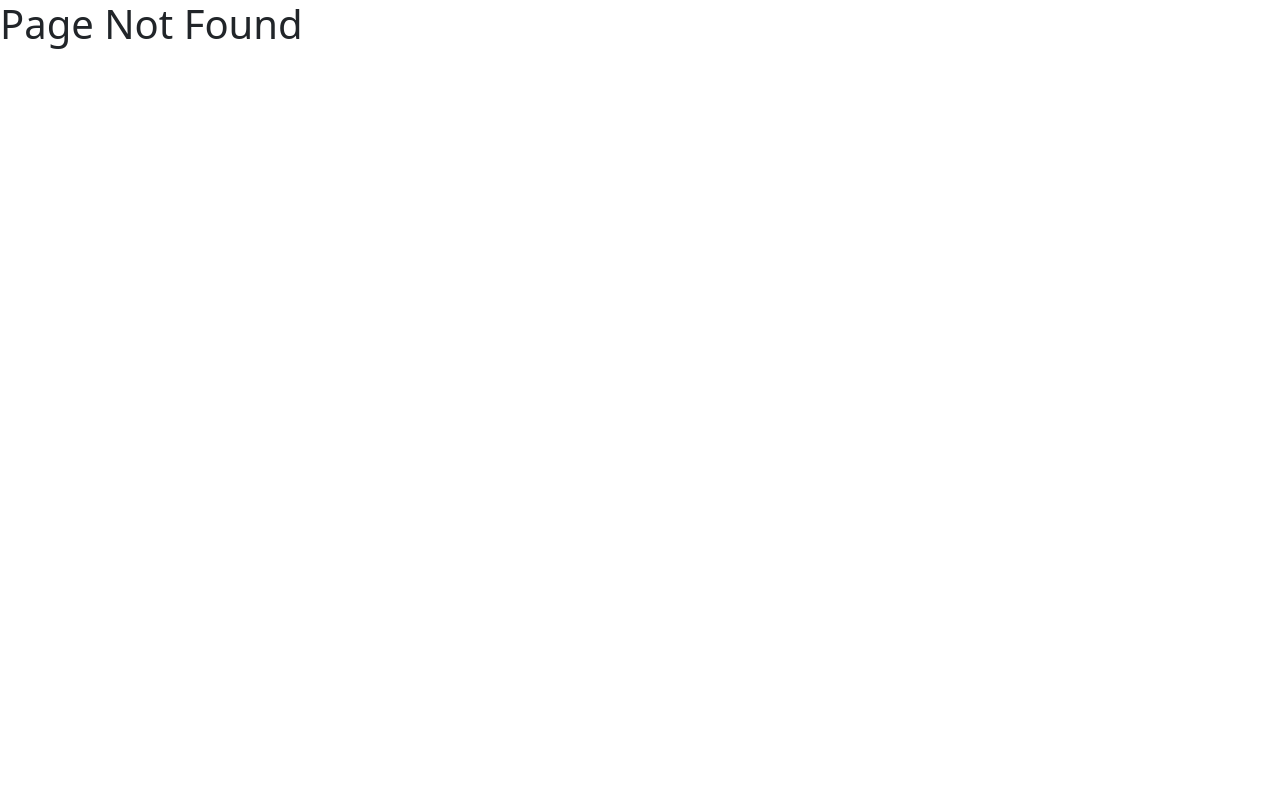
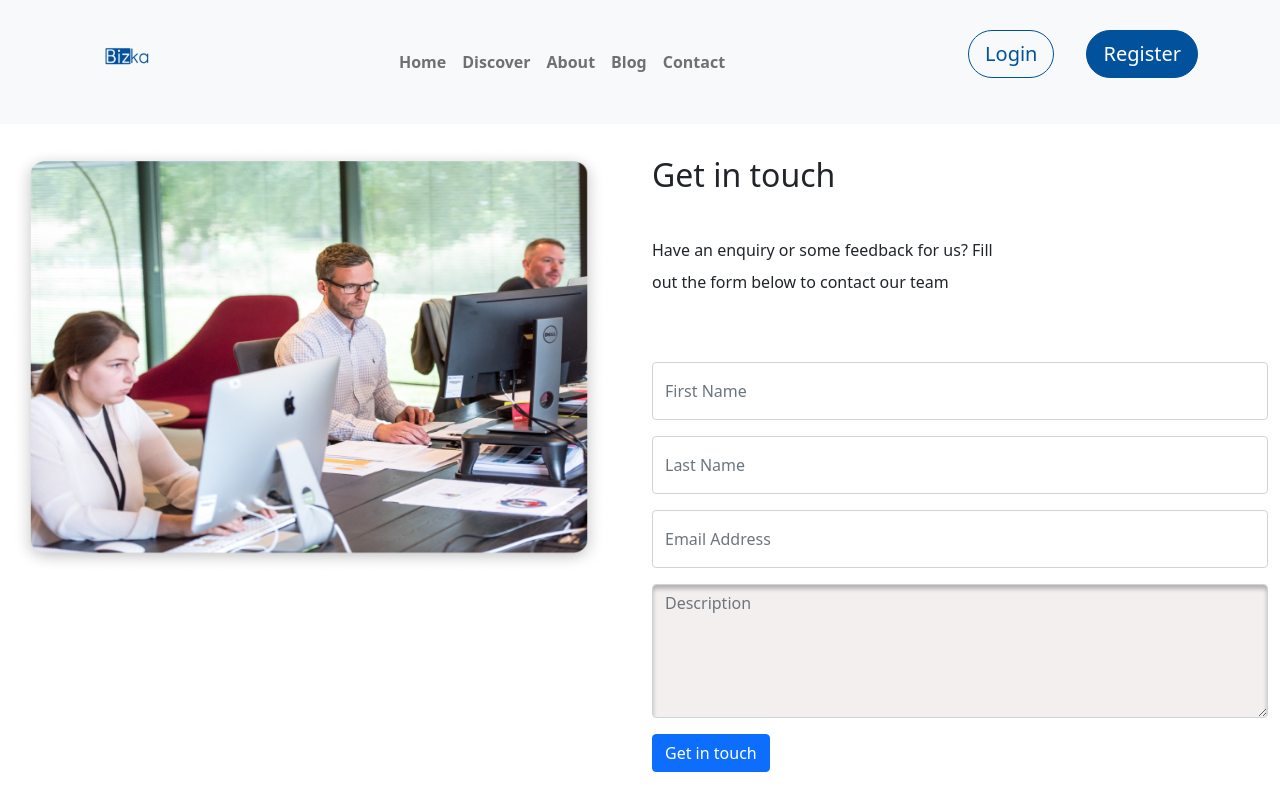
Before and after one commit to Bizkaofficial/bizzy-gallop, a React (Create React App) app: page /contact in a window 1280 px wide. Before the commit this address had no page. Built offline with nearby package versions, Linux system fonts and the light colour scheme.

Commit message:
change aboutus to contact

```diff
--- a/src/App.js
+++ b/src/App.js
@@ -6,7 +6,7 @@ import About from "./pages/About";
 import UserProfile from "./pages/UserProfile";
 import Blog  from "./pages/Blog";
 import Discover from "./pages/Discover";
-import AboutUS from "./pages/AboutUs";
+import Contact from "./pages/Contact";
 
 const App = () => {
   return (
@@ -22,8 +22,8 @@ const App = () => {
         <Route path="/about" caseSensitive="false" element={<About />} />
         <Route path="/discover" caseSensitive="false" element={<Discover />} />
         <Route path="/blog" caseSensitive="false" element={<Blog />} />
-        < Route path="/aboutus" caseSensitive="false" element={<AboutUS />} />
         <Route path="/discover" caseSensitive="false" element={<Discover />} />
+        <Route path='/contact' element={<Contact />} />
         <Route path="*" element={<h1>Page Not Found </h1>} />
       </Routes>
     </>
--- a/src/layouts/Navbar.js
+++ b/src/layouts/Navbar.js
@@ -48,7 +48,7 @@ const Navbar = () => {
               </Link>
             </li>
             <li className="nav-item active">
-              <Link className="nav-link" to="/">
+              <Link className="nav-link" to="/contact">
                 <strong> Contact</strong>
               </Link>
             </li>
--- a/src/pages/AboutUs.js
+++ b/src/pages/Contact.js
@@ -1,7 +1,10 @@
 import Aboutus from "../assets/Aboutus.png";
+import Navbar from "../layouts/Navbar";
 
-const AboutUS = () => {
+const Contact = () => {
   return (
+    <>
+    <Navbar />
     <div className="container-fluid my-4">
       <div className="row row-cols-2 row-cols-md-2">
         <div className="col">
@@ -43,7 +46,8 @@ const AboutUS = () => {
         </div>
       </div>
     </div>
+    </>
   );
 };
 
-export default AboutUS;
+export default Contact;
```
